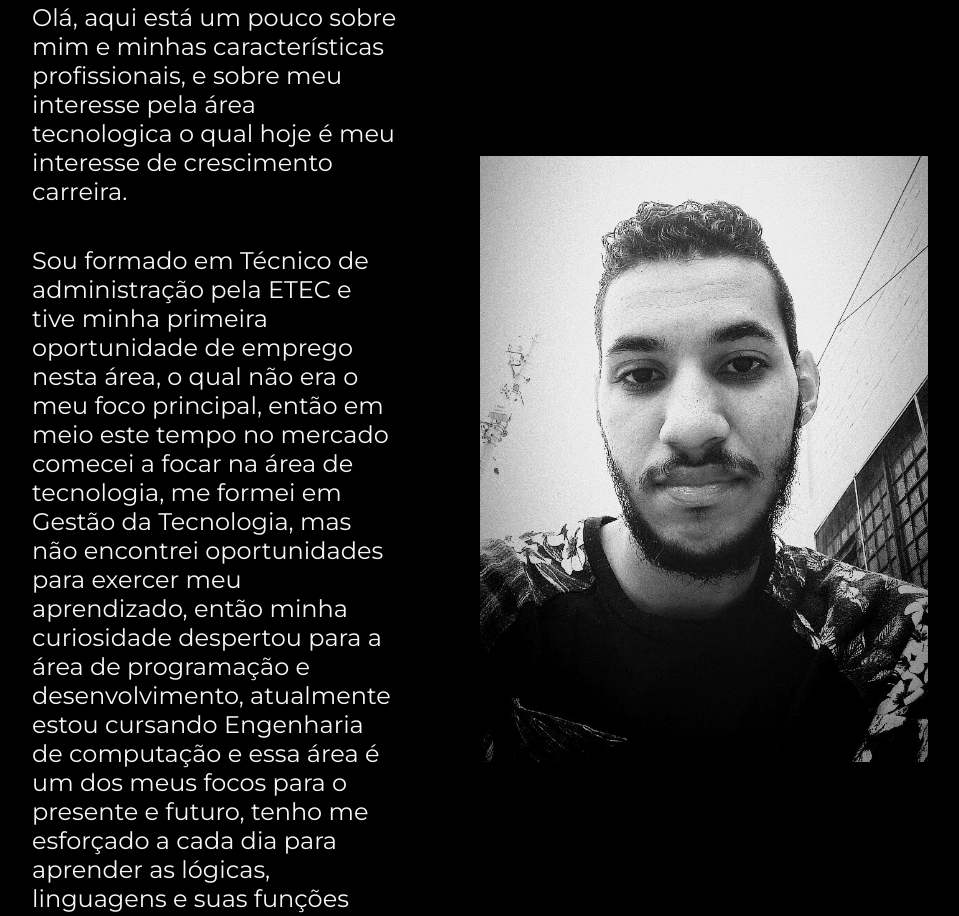
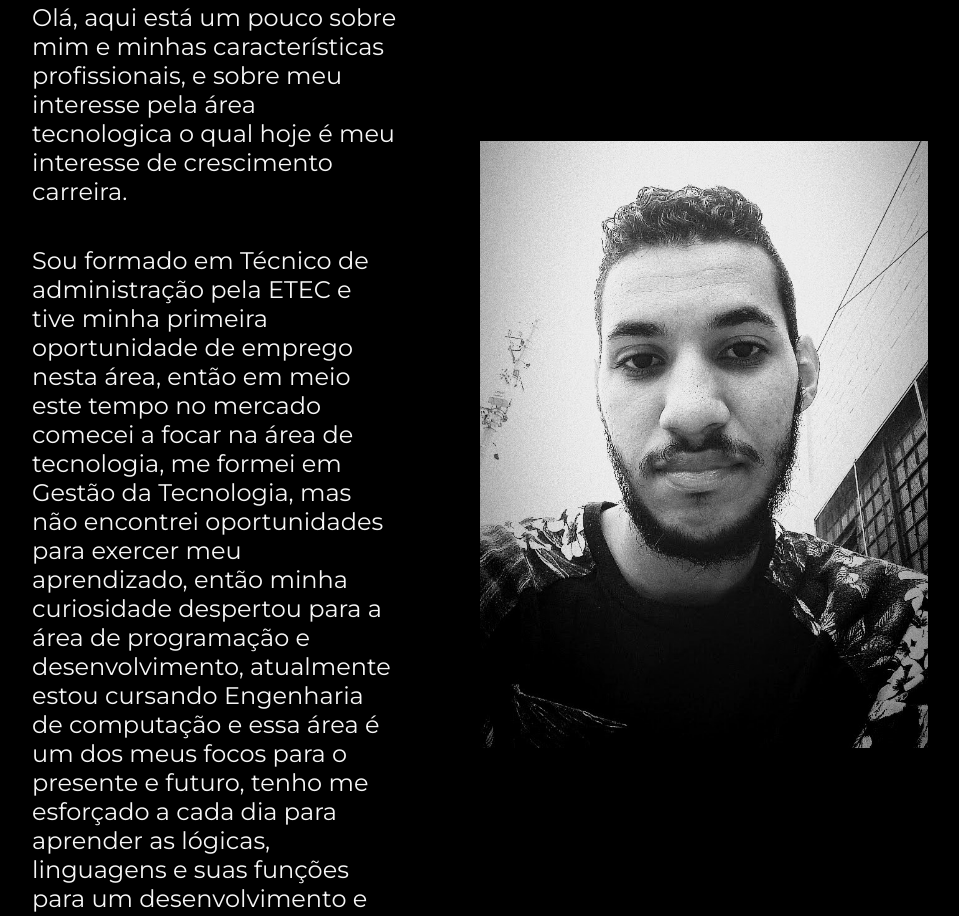
Before and after one commit to TheV11/portifolio, a plain HTML site: page about.html in a window 1280 px wide. Shown: the part 239-1155 px from the top of the page, without its empty margins (160-1119 px from the left). Drawn offline with nearby package versions, Linux system fonts and the light colour scheme.

Commit message:
about.html

```diff
--- a/about.html
+++ b/about.html
@@ -17,7 +17,7 @@
         <section class="apresentacao__conteudo">
             <h1 class="apresentacao__conteudo__titulo">Sobre mim</h1>
             <p class="apresentacao__conteudo__texto">Olá, aqui está um pouco sobre mim e minhas características profissionais, e sobre meu interesse pela área tecnologica o qual hoje é meu interesse de crescimento carreira.</p>
-            <p class="apresentacao__conteudo__texto">Sou formado em Técnico de administração pela ETEC e tive minha primeira oportunidade de emprego nesta área, o qual não era o meu foco principal, então em meio este tempo no mercado comecei a focar na área de tecnologia, me formei em Gestão da Tecnologia, mas não encontrei oportunidades para exercer meu aprendizado, então minha curiosidade despertou  para a área de programação e desenvolvimento, atualmente estou cursando Engenharia de computação e essa área é um dos meus focos para o presente e futuro, tenho me esforçado a cada dia para aprender as lógicas, linguagens e suas funções para um desenvolvimento e analises desses sistemas com qualidade.</p>
+            <p class="apresentacao__conteudo__texto">Sou formado em Técnico de administração pela ETEC e tive minha primeira oportunidade de emprego nesta área, então em meio este tempo no mercado comecei a focar na área de tecnologia, me formei em Gestão da Tecnologia, mas não encontrei oportunidades para exercer meu aprendizado, então minha curiosidade despertou  para a área de programação e desenvolvimento, atualmente estou cursando Engenharia de computação e essa área é um dos meus focos para o presente e futuro, tenho me esforçado a cada dia para aprender as lógicas, linguagens e suas funções para um desenvolvimento e analises desses sistemas com qualidade.</p>
         </section>
         <img class="apresentacao__imagem" src="./assets/image2.jpg" alt="Foto do Emerson">
     </main>
```
